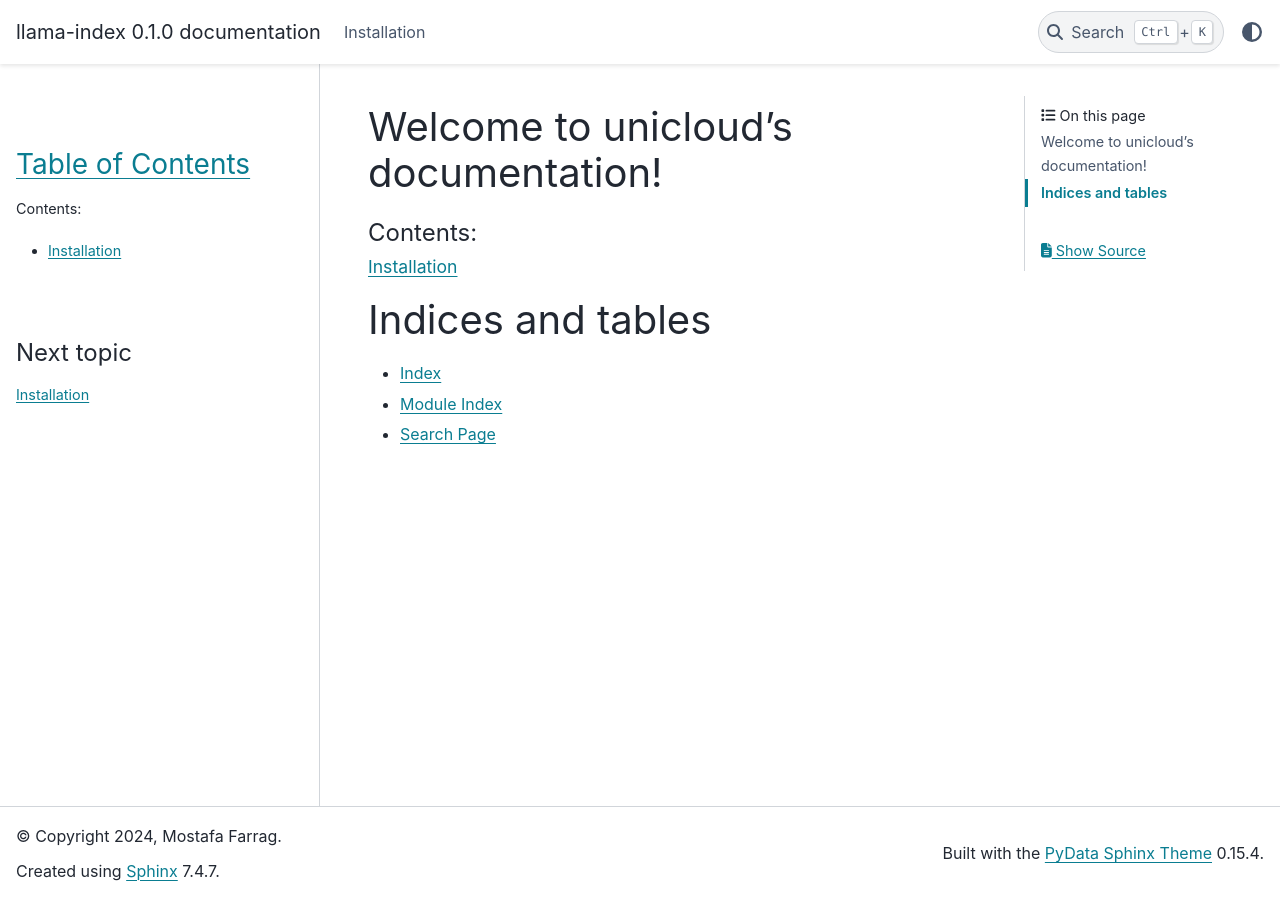
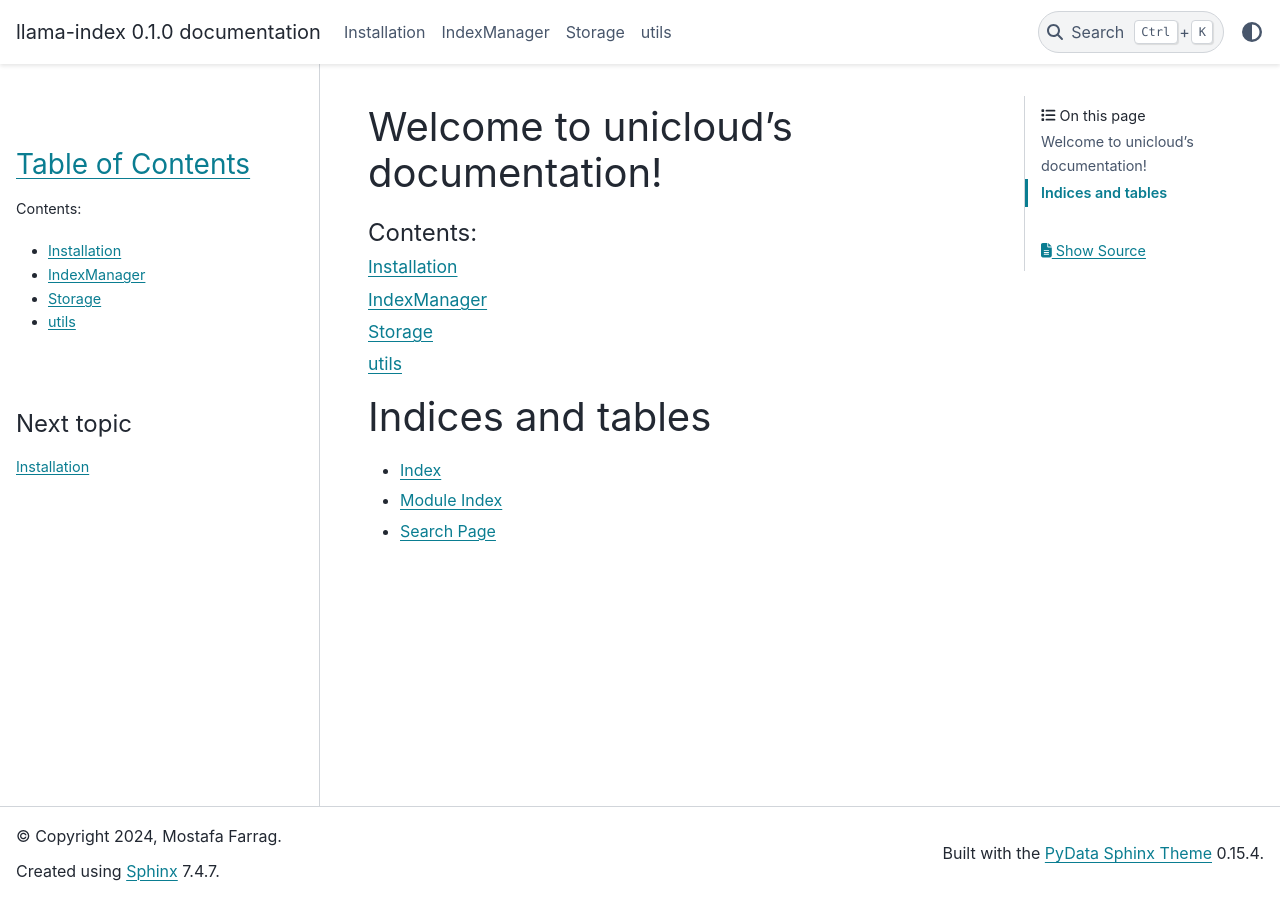
Before and after one commit to Serapieum-of-alex/llama-utils, a Sphinx documentation site: the page built from docs/source/index.rst, in a window 1280 px wide. Built offline with Sphinx 7.4.7 and the PyData theme 0.15.4, drawn with Linux system fonts in a browser that asks for light colours.

Commit message:
update index

```diff
--- a/docs/source/index.rst
+++ b/docs/source/index.rst
@@ -11,6 +11,9 @@ Welcome to unicloud's documentation!
    :caption: Contents:
 
    installation
+   index_manager
+   storage
+   utils
 
 
 
```
